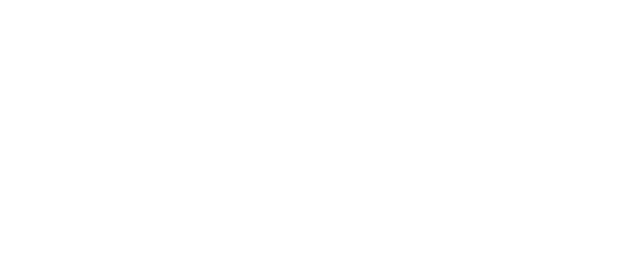
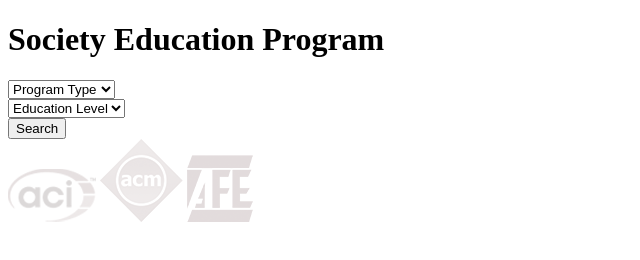
Before and after one commit to onesixdee/logosearch, a website: page index.html in a window 1280 px wide. Shown: the whole page, without its empty margins (0-640 px from the left). Drawn offline with nearby package versions, Linux system fonts and the light colour scheme.

Commit message:
updated with content

```diff
--- a/index.html
+++ b/index.html
@@ -6,7 +6,35 @@
 	<link rel="stylesheet" type="text/css" href="css/styles.css">
 </head>
 <body>
+	<header>
+		<h1>Society Education Program</h1>
+	</header>
 
+	<section class="wrapper">
+		<form class="program">
+			<select>
+				<option>Program Type</option>
+				<option id="search-program" value="search all">Search All</option>
+				<option id="scholarships" value="scholarships">Scholarship</option>
+				<option id="loans" value="loan programs">Loan Program</option>
+			</select>
+		</form>
+		<form class="education">
+		<select>
+			<option>Education Level</option>
+			<option id="search-education" value="search all">Search All</option>
+			<option id="kindergarten" value="scholarships">Kindergarten</option>
+			<option id="highschool" value="loan programs">High School</option>
+		</select>
+	</form>
+	<button>Search</button>
+	</section>
+
+	<section id="logos" class="logos">
+		<img src="images/aci-fade.png" alt="">
+		<img src="images/acm-fade.png" alt="">
+		<img src="images/AFE-fade.png" alt="">
+	</section>
 
 
 	<script src="node_modules/jQuery/dist/jQuery.min.js"></script>
```
